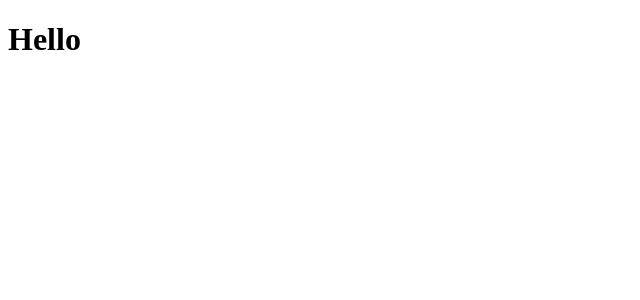
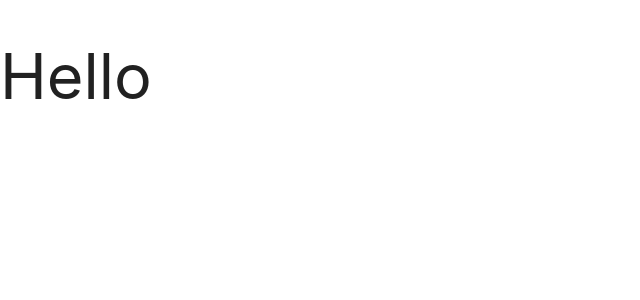
Before and after one commit to mikhalovich/MERN, a React (Create React App) app in the folder client/: page / in a window 1280 px wide. Shown: the top 300 px of the page, without its empty margins (0-640 px from the left). Built offline with nearby package versions, Linux system fonts and the light colour scheme.

Commit message:
Add materialize-css

```diff
--- a/client/package.json
+++ b/client/package.json
@@ -6,6 +6,7 @@
     "@testing-library/jest-dom": "^4.2.4",
     "@testing-library/react": "^9.3.2",
     "@testing-library/user-event": "^7.1.2",
+    "materialize-css": "^1.0.0-rc.2",
     "react": "^16.12.0",
     "react-dom": "^16.12.0",
     "react-scripts": "3.4.0"
--- a/client/src/App.js
+++ b/client/src/App.js
@@ -1,4 +1,5 @@
 import React from 'react';
+import 'materialize-css';
 
 function App() {
   return (
--- a/client/src/index.css
+++ b/client/src/index.css
@@ -0,0 +1 @@
+@import "~materialize-css/dist/css/materialize.min.css";
```
Also changed, not shown: 1 other file (tests, documents, lock files or other folders).
